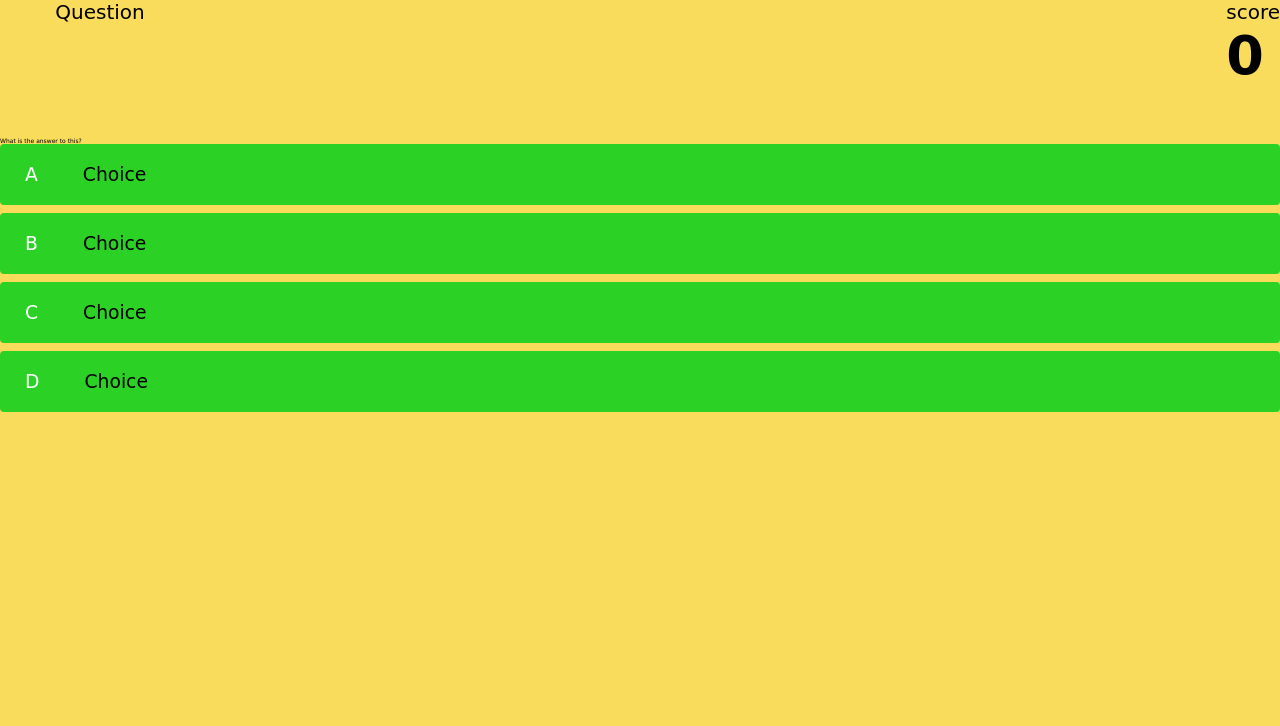
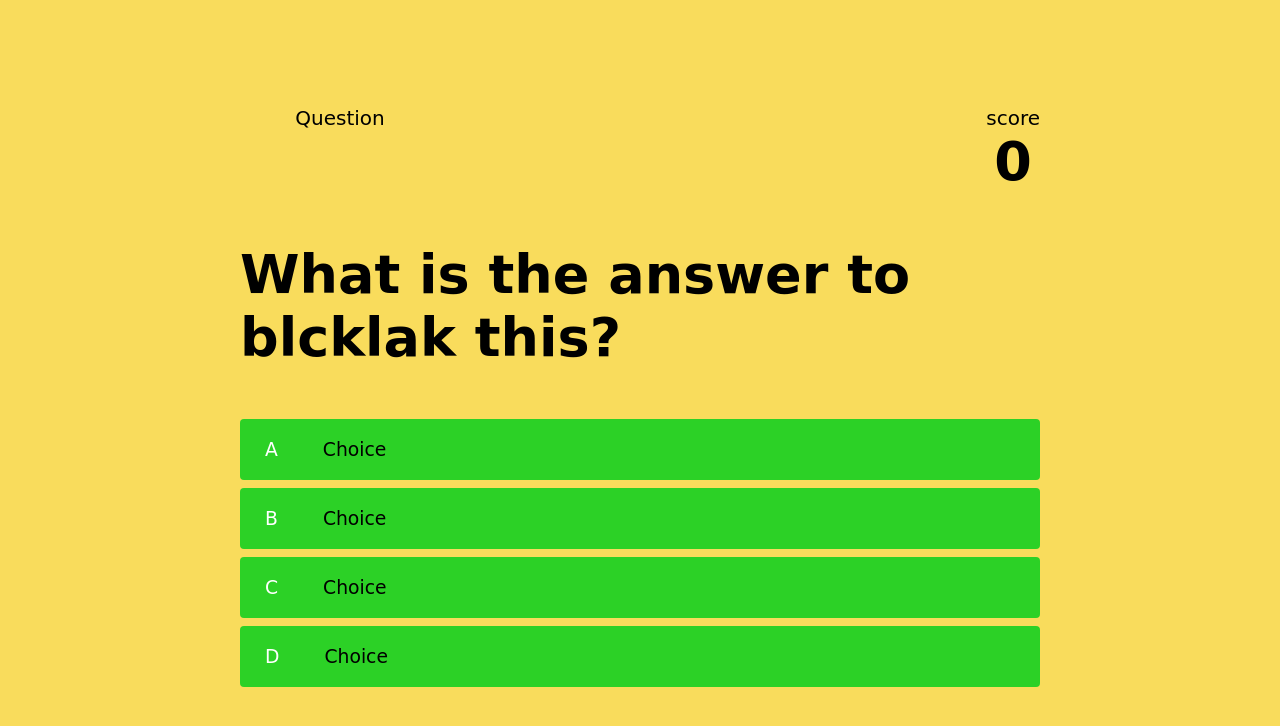
Before and after one commit to KingCrab84/kingsworldrecords, a plain HTML site: page game.html in a window 1280 px wide. Drawn offline with Linux system fonts and the light colour scheme; a web font is replaced by a local one.

Commit message:
game css

```diff
--- a/game.html
+++ b/game.html
@@ -12,7 +12,7 @@
 </head>
 
 <body>
-    <div class="containe">
+    <div class="container">
         <div id="game" class="justify-center flex-column">
             <div id="hud">
                 <div class="hud-item">
@@ -27,12 +27,12 @@
                     <p class="hud-prefix">
                         score
                     </p>
-                     <h1 class="huf-main-text" id="score">
+                     <h1 class="hud-main-text" id="score">
                         0
                      </h1>
                 </div>
             </div>
-            <div id="question">What is the answer to this?</div>
+            <h1 id="question">What is the answer to blcklak this?</h1>
             <div class="choice-container">
                 <p class="choice-prefix">A</p>
                 <p class="choice-text" data-number="1">Choice</p>
```
Also changed, not shown: assets/css/game.css (line endings or trailing spaces).
